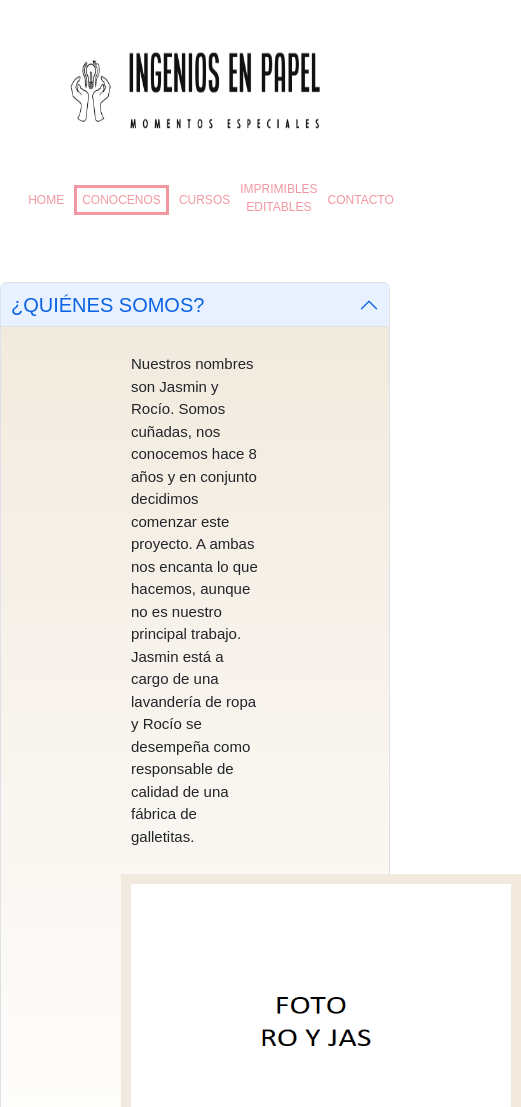
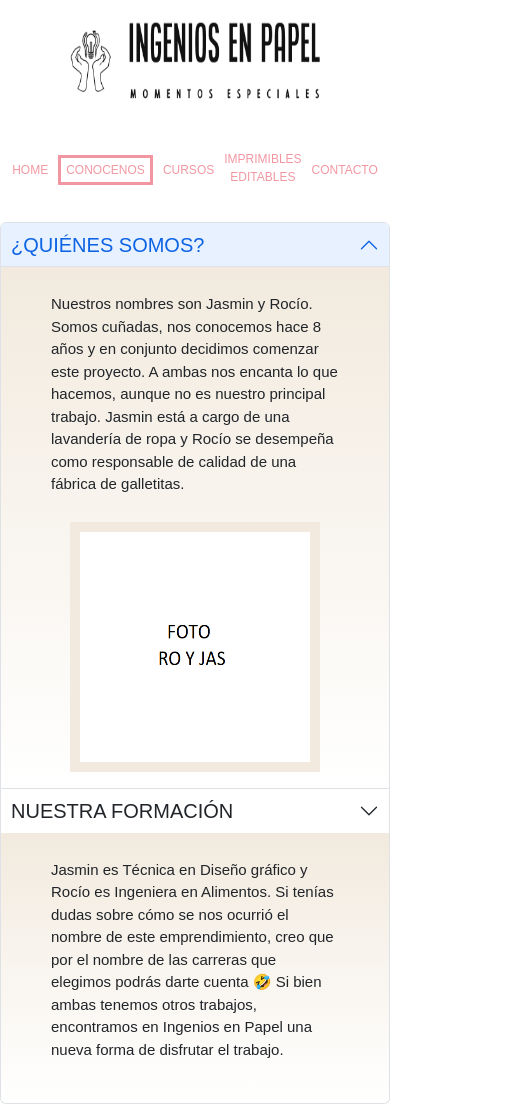
Before and after one commit to 37940289/IngeniosEnPapel, a plain HTML site: page views/conocenos.html in a window 390 px wide. Shown: the top 1107 px of the page, 521 px wide, since content can reach past the window. Drawn offline with nearby package versions, Linux system fonts and the light colour scheme.

Commit message:
Segunda entrega TP final

```diff
--- a/css/index.css
+++ b/css/index.css
@@ -19,6 +19,7 @@ img{
     .nav__header{
         flex-direction: column;
         gap: 50px;
+        padding: 20px 100px;
     }
 }
 
@@ -39,6 +40,7 @@ ul{
     display: flex;
     gap: 20px;
     align-items: center;
+    padding-left: 0;
 }
 
 ol{
@@ -124,6 +126,14 @@ ol{
 }
 
 @media screen and (max-width: 800px){
+    #foto-productos{
+        padding: 20px;
+    }
+
+    .grid{
+        height: 200px;
+    }
+
     #dia-del-padre{
         background-image: url(../img/fondo-dia-del-padre-girado.jpg);
         background-size: cover;
@@ -213,7 +223,7 @@ footer{
 }
 
 @media screen and (max-width: 1050px){
-    #quienes-somos{
+    #collapseOne, #collapseTwo{
         display: flex;
         flex-direction: column;
         padding: 0px 20px;
@@ -236,8 +246,8 @@ footer{
 
     .quienes-somos__img{
         background-color: #F2EADE;
-        height: 300px;
-        max-width: 400px;
+        height: 250px;
+        max-width: 250px;
         padding: 10px;
     }
 
```
